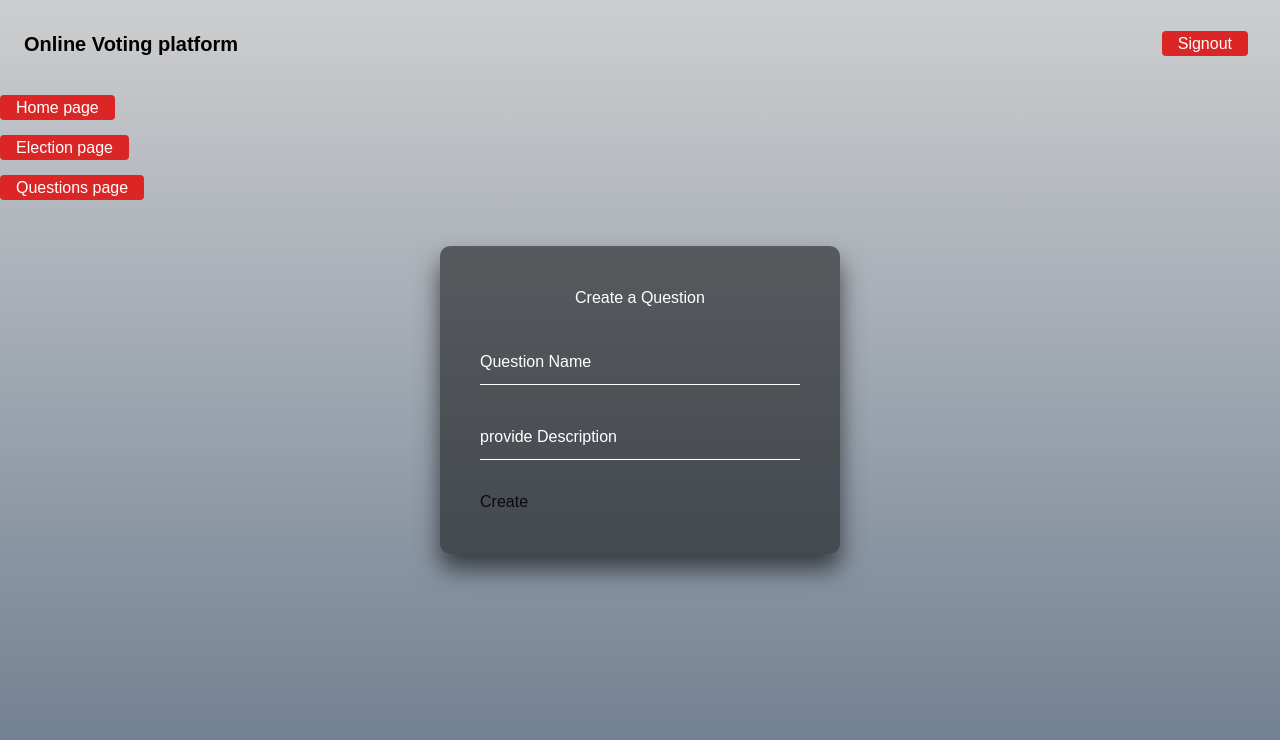
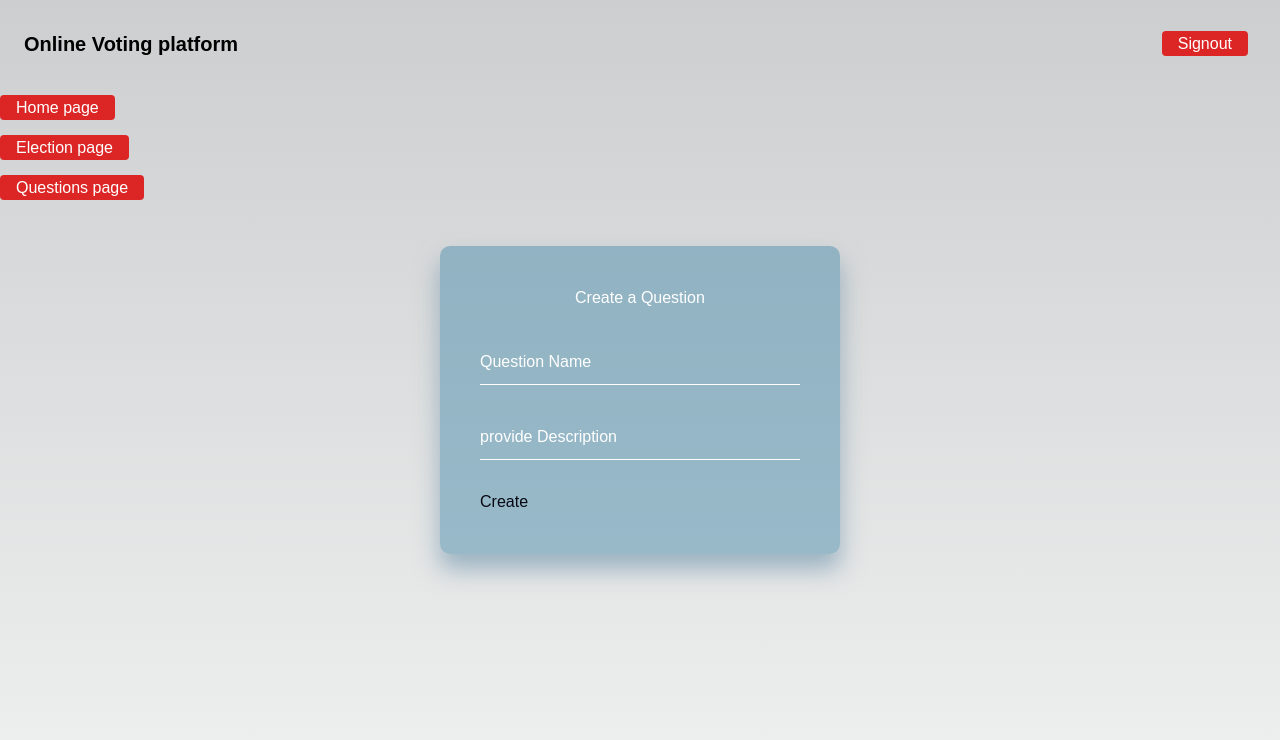
Before and after one commit to skreddykoppula/online_voting_platform, a Node project: template views/create-question.ejs in a window 1280 px wide. Shown: the top 740 px of the page. Run offline with Node 20 templates, Linux system fonts and the light colour scheme; the template is opened without the code that fills it, so the values that code supplies are empty; some libraries are stand-ins or nearby versions.

Commit message:
question adding

```diff
--- a/views/create-question.ejs
+++ b/views/create-question.ejs
@@ -13,7 +13,7 @@
             margin:0;
             padding:0;
             font-family: sans-serif;
-            background: linear-gradient(#cdcecf, #6b7b8e);
+            background: linear-gradient(#cdcecf, #eff0f0);
           }
 
           .login-box {
@@ -23,9 +23,9 @@
             width: 400px;
             padding: 40px;
             transform: translate(-50%, -50%);
-            background: rgba(0,0,0,.5);
+            background: rgba(77, 142, 172, 0.5);
             box-sizing: border-box;
-            box-shadow: 0 15px 25px rgba(0,0,0,.6);
+            box-shadow: 0 15px 25px rgba(103, 144, 168, 0.6);
             border-radius: 10px;
           }
 
--- a/views/heading.ejs
+++ b/views/heading.ejs
@@ -6,7 +6,6 @@
     <div class="w-auto">
       <ul class="flex">
         <li>
-          <!-- <a href="/signout" class="block px-4 text-black rounded ">Sign out</a> -->
           <p class="py-2"> <a href="/signout" class="bg-red-600 text-white px-4 py-1 rounded font-medium mr-2 mb-2" >Signout</a> </p>
         </li>
       </ul>
```
